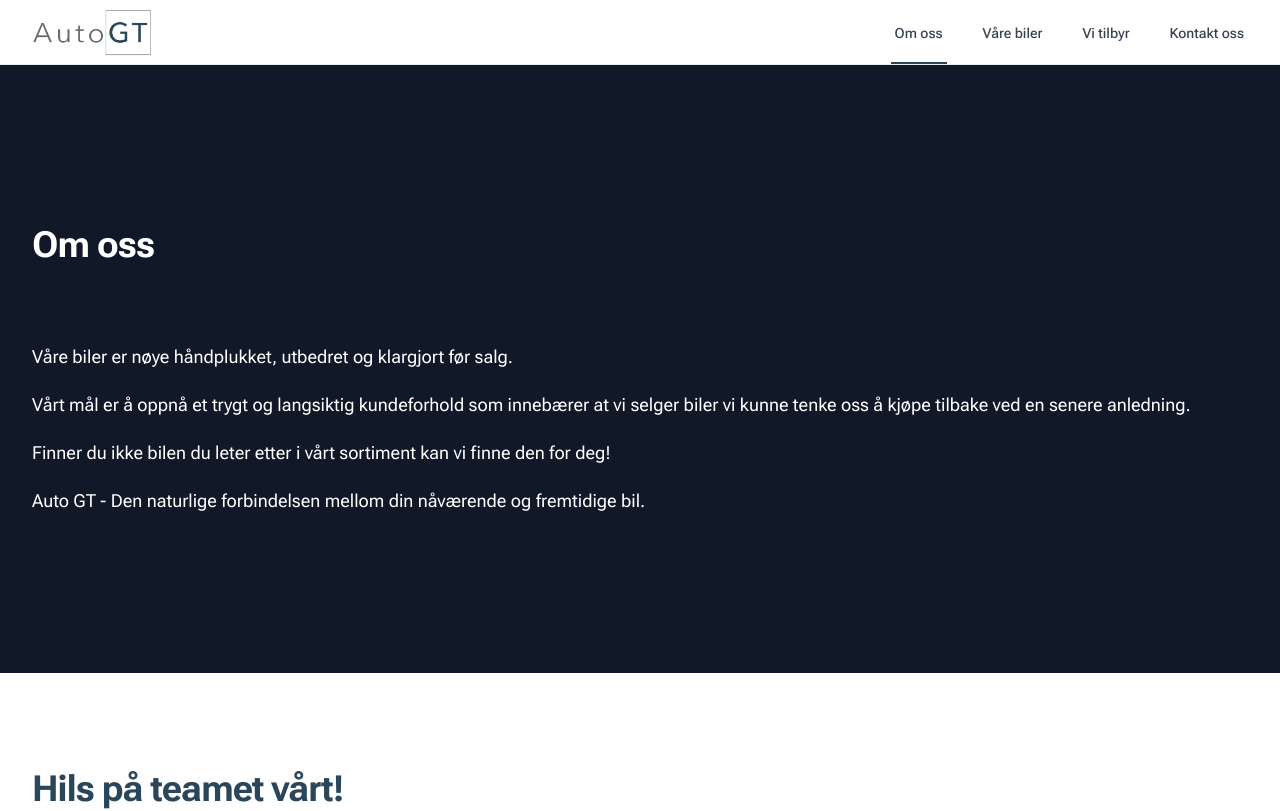
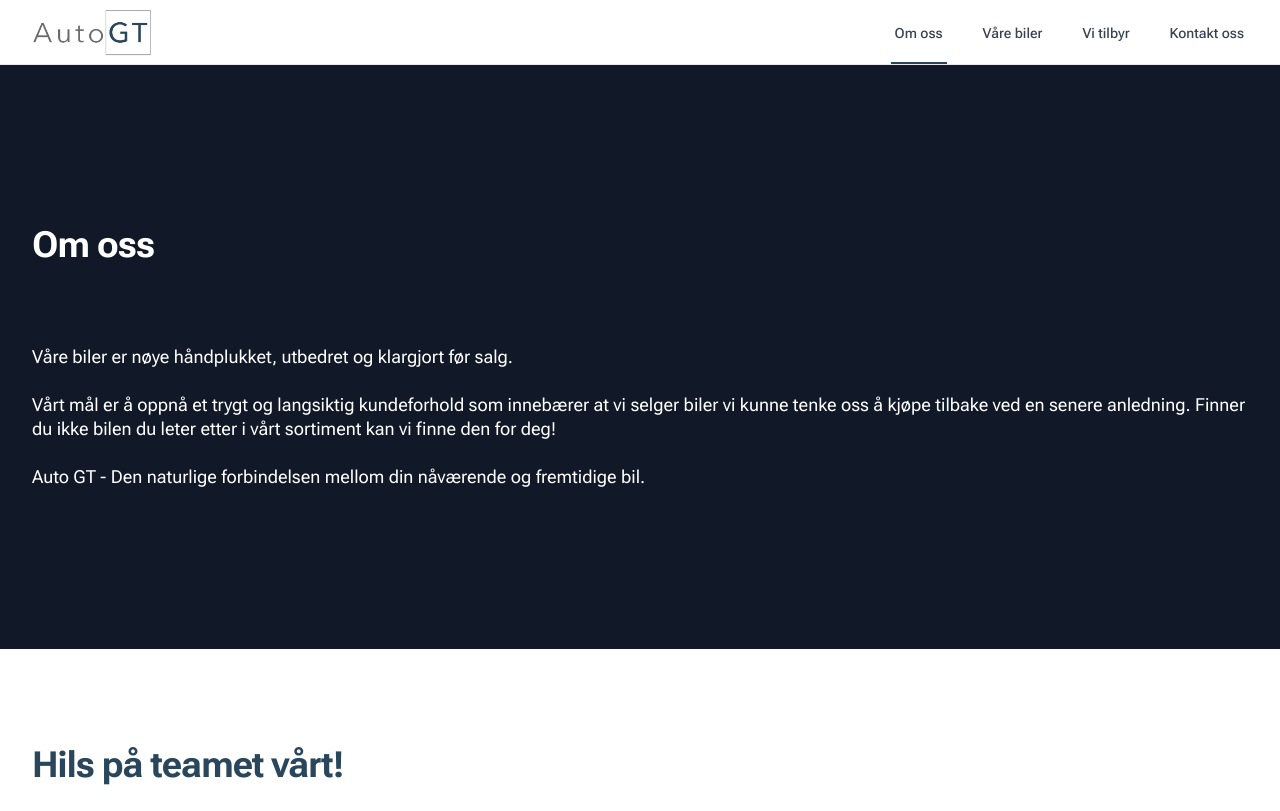
Before and after one commit to JoJe3003/AutoGT, a Next.js app: page /om-oss in a window 1280 px wide. Shown: the top 811 px of the page. Built offline with nearby package versions, Linux system fonts and the light colour scheme.

Commit message:
liten fix
liten fix

```diff
--- a/pages/om-oss.js
+++ b/pages/om-oss.js
@@ -24,11 +24,8 @@ export default function omoss() {
 								<span>
 									Vårt mål er å oppnå et trygt og langsiktig kundeforhold som
 									innebærer at vi selger biler vi kunne tenke oss å kjøpe tilbake
-									ved en senere anledning.
-								</span>
-								<span>
-									Finner du ikke bilen du leter etter i vårt sortiment kan vi
-									finne den for deg!
+									ved en senere anledning. Finner du ikke bilen du leter etter i
+									vårt sortiment kan vi finne den for deg!
 								</span>
 								<span>
 									Auto GT - Den naturlige forbindelsen mellom din nåværende og
```
